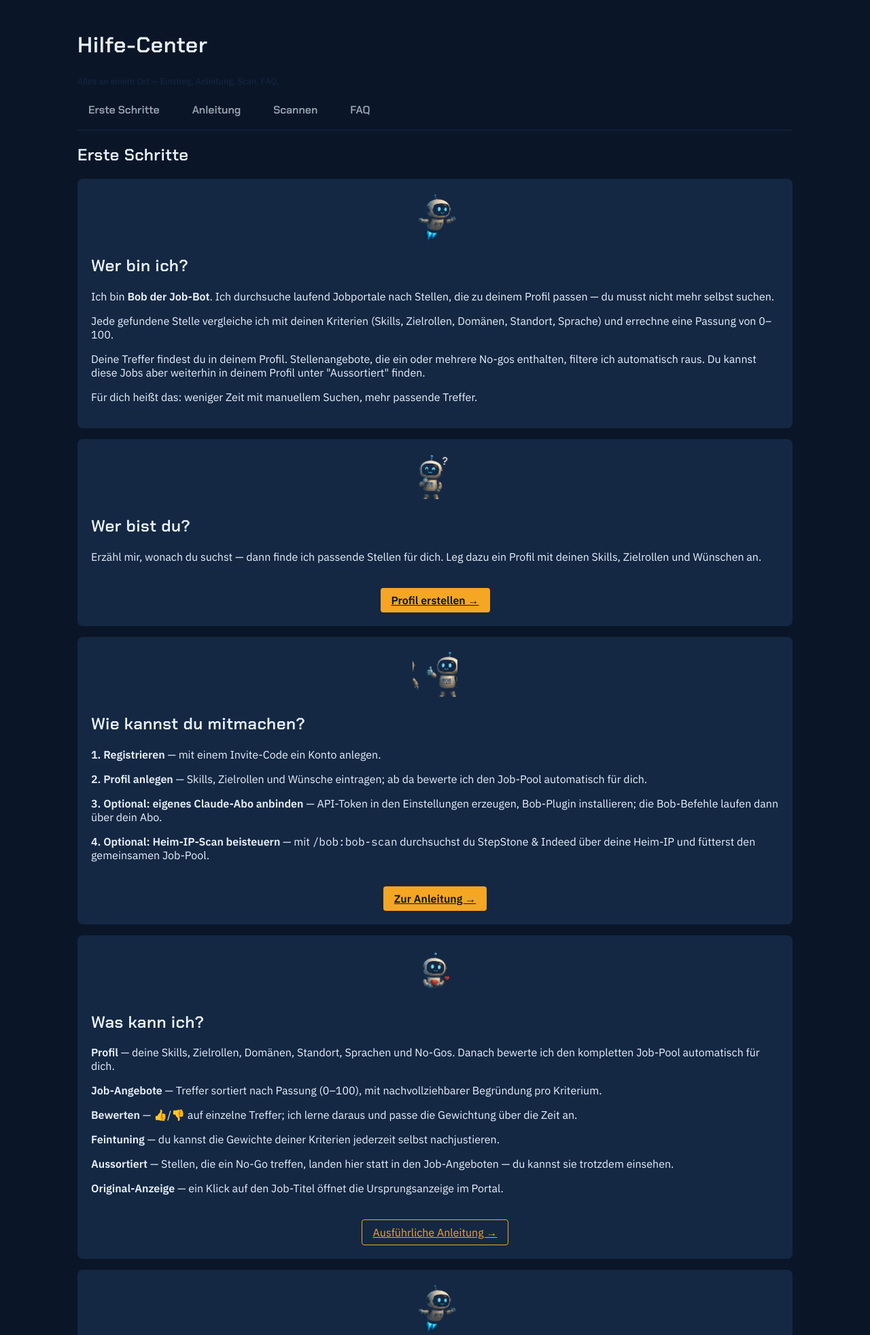
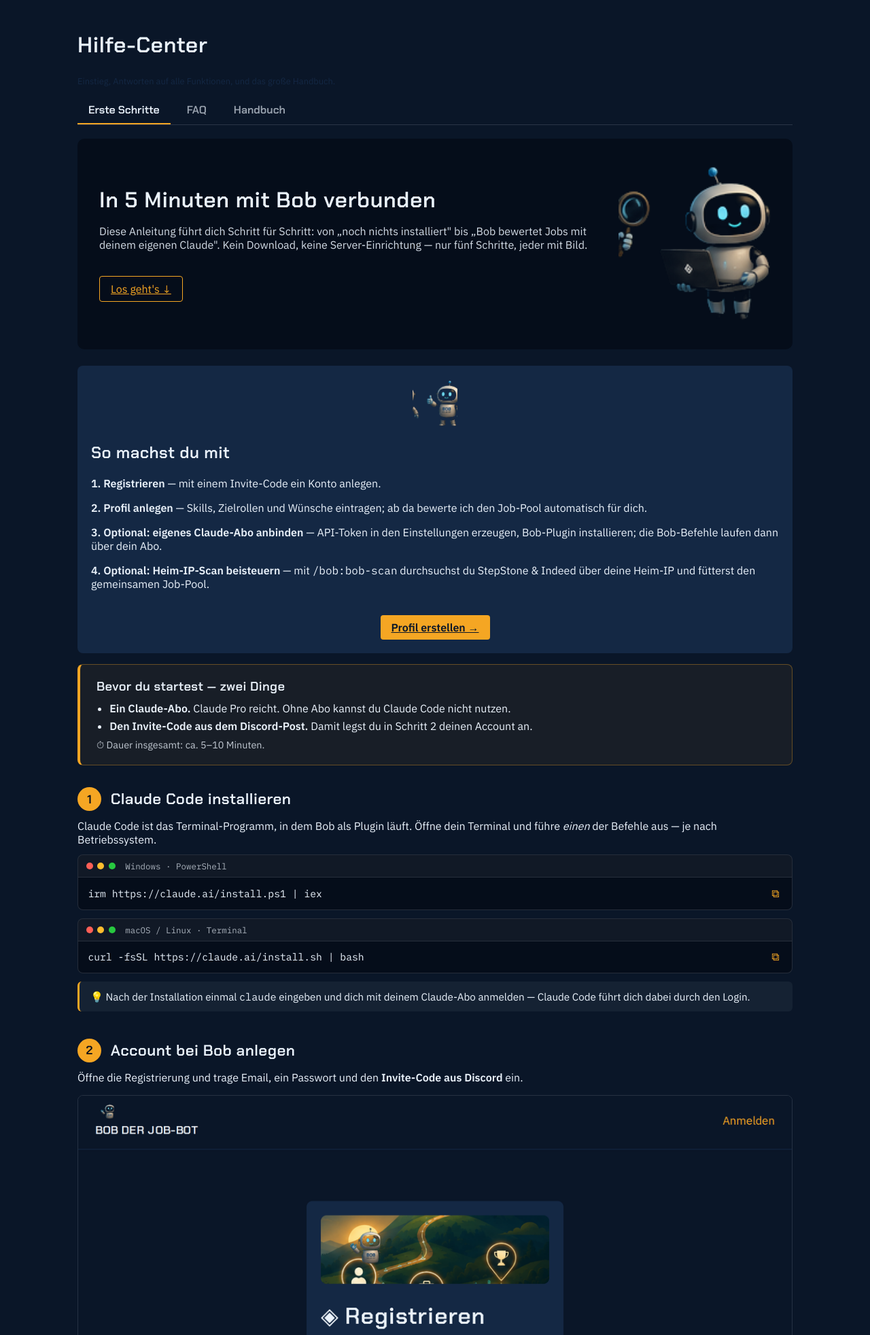
Before and after one commit to DJTJ9/job-scanner, a FastAPI app: page /hilfe in a window 1280 px wide. Shown: the part 82-2046 px from the top of the page at 68% size. Run offline with FastAPI, Linux system fonts and the light colour scheme; parts of the project's set-up code (start-up, migrations or seed data) failed here and were passed over.

Commit message:
feat(job-scanner): D3 hilfe.html Neuaufbau als Tab-Panels (Erste Schritte/FAQ/Handbuch)

```diff
--- a/jobscanner/web/templates/hilfe.html
+++ b/jobscanner/web/templates/hilfe.html
@@ -2,93 +2,17 @@
 {% block title %}Hilfe — Bob der Job-Bot{% endblock %}
 {% block content %}
 <h1>Hilfe-Center</h1>
-<p class="hinweis">Alles an einem Ort — Einstieg, Anleitung, Scan, FAQ.</p>
-<nav class="tabs">
-  <a class="tab" href="#erste-schritte">Erste Schritte</a>
-  <a class="tab" href="#anleitung">Anleitung</a>
-  <a class="tab" href="#scannen">Scannen</a>
-  <a class="tab" href="#faq">FAQ</a>
-</nav>
+<p class="hinweis">Einstieg, Antworten auf alle Funktionen, und das große Handbuch.</p>
 
-<section id="erste-schritte">
-<h2>Erste Schritte</h2>
+<div class="tab-bar" role="tablist">
+  <button type="button" class="tab tab-active" data-tab="erste-schritte" role="tab">Erste Schritte</button>
+  <button type="button" class="tab" data-tab="faq" role="tab">FAQ</button>
+  <button type="button" class="tab" data-tab="handbuch" role="tab">Handbuch</button>
+</div>
 
-<section class="panel onboarding-section">
-  <div class="onboarding-avatar-wrap">
-    <img class="bob-avatar ping" src="/static/img/bob/bob-pose-rakete.png" alt="Bob">
-  </div>
-  <h2>Wer bin ich?</h2>
-  <p>Ich bin <strong>Bob der Job-Bot</strong>. Ich durchsuche laufend Jobportale nach Stellen, die zu deinem Profil passen — du musst nicht mehr selbst suchen.</p>
-  <p>Jede gefundene Stelle vergleiche ich mit deinen Kriterien (Skills, Zielrollen, Domänen, Standort, Sprache) und errechne eine Passung von 0–100.</p>
-  <p>Deine Treffer findest du in deinem Profil. Stellenangebote, die ein oder mehrere No-gos enthalten, filtere ich automatisch raus. Du kannst diese Jobs aber weiterhin in deinem Profil unter "Aussortiert" finden.</p>
-  <p>Für dich heißt das: weniger Zeit mit manuellem Suchen, mehr passende Treffer.</p>
-</section>
+{# ---------- TAB 1: ERSTE SCHRITTE ---------- #}
+<section class="tab-panel tab-panel-active" data-tab-panel="erste-schritte">
 
-<section class="panel onboarding-section">
-  <div class="onboarding-avatar-wrap">
-    <img class="bob-avatar" src="/static/img/bob/bob-pose-frage.png" alt="Bob">
-  </div>
-  <h2>Wer bist du?</h2>
-  <p>Erzähl mir, wonach du suchst — dann finde ich passende Stellen für dich. Leg dazu ein Profil mit deinen Skills, Zielrollen und Wünschen an.</p>
-  <div class="onboarding-footer">
-    <a class="btn btn-primary" href="/wizard/new">Profil erstellen →</a>
-  </div>
-</section>
-
-<section class="panel onboarding-section">
-  <div class="onboarding-avatar-wrap">
-    <img class="bob-avatar" src="/static/img/bob/bob-pose-daumen-hoch.png" alt="Bob">
-  </div>
-  <h2>Wie kannst du mitmachen?</h2>
-  <p><strong>1. Registrieren</strong> — mit einem Invite-Code ein Konto anlegen.</p>
-  <p><strong>2. Profil anlegen</strong> — Skills, Zielrollen und Wünsche eintragen; ab da bewerte ich den Job-Pool automatisch für dich.</p>
-  <p><strong>3. Optional: eigenes Claude-Abo anbinden</strong> — API-Token in den Einstellungen erzeugen, Bob-Plugin installieren; die Bob-Befehle laufen dann über dein Abo.</p>
-  <p><strong>4. Optional: Heim-IP-Scan beisteuern</strong> — mit <code>/bob:bob-scan</code> durchsuchst du StepStone &amp; Indeed über deine Heim-IP und fütterst den gemeinsamen Job-Pool.</p>
-  <div class="onboarding-footer">
-    <a class="btn btn-primary" href="#anleitung">Zur Anleitung →</a>
-  </div>
-</section>
-</section>
-
-<section id="funktionen">
-<section class="panel onboarding-section">
-  <div class="onboarding-avatar-wrap">
-    <img class="bob-avatar" src="/static/img/bob/bob-pose-herz.png" alt="Bob">
-  </div>
-  <h2>Was kann ich?</h2>
-  <p><strong>Profil</strong> — deine Skills, Zielrollen, Domänen, Standort, Sprachen und No-Gos. Danach bewerte ich den kompletten Job-Pool automatisch für dich.</p>
-  <p><strong>Job-Angebote</strong> — Treffer sortiert nach Passung (0–100), mit nachvollziehbarer Begründung pro Kriterium.</p>
-  <p><strong>Bewerten</strong> — 👍/👎 auf einzelne Treffer; ich lerne daraus und passe die Gewichtung über die Zeit an.</p>
-  <p><strong>Feintuning</strong> — du kannst die Gewichte deiner Kriterien jederzeit selbst nachjustieren.</p>
-  <p><strong>Aussortiert</strong> — Stellen, die ein No-Go treffen, landen hier statt in den Job-Angeboten — du kannst sie trotzdem einsehen.</p>
-  <p><strong>Original-Anzeige</strong> — ein Klick auf den Job-Titel öffnet die Ursprungsanzeige im Portal.</p>
-  <div class="onboarding-footer">
-    <a class="btn btn-secondary" target="_blank" rel="noopener" href="https://djtj9.github.io/teach-lessons/job-scanner/job-scanner-nutzen/lessons/job-scanner-nutzen.html">Ausführliche Anleitung →</a>
-  </div>
-</section>
-
-<section class="panel onboarding-section">
-  <div class="onboarding-avatar-wrap">
-    <img class="bob-avatar ping" src="/static/img/bob/bob-pose-rakete.png" alt="Bob">
-  </div>
-  <h2>Wie ich arbeite</h2>
-  <p><strong>1. Ingestion</strong> — Jobportale (StepStone, Arbeitsagentur, Indeed, Stellenanzeigen.de) werden nach hinterlegten Such-Queries durchsucht.</p>
-  <p><strong>2. Extraktion &amp; Dedup</strong> — rohe Seiten werden in strukturierte Felder (Titel, Anforderungen, Gehalt, Standort) umgewandelt; ein Fingerabdruck verhindert doppelte Einträge über Portale hinweg.</p>
-  <p><strong>3. Storage</strong> — landet in SQLite, der einzigen Wahrheitsquelle des Systems.</p>
-  <p><strong>4. Scoring</strong> — jede Anzeige wird gegen die persönlichen Kriterien eines Profils bewertet (Skills, Zielrollen, Domänen, Standort, Sprache, No-Gos) und bekommt eine Punktzahl 0–100.</p>
-  <p><strong>5. Dashboard</strong> — die Web-Oberfläche zeigt die Treffer sortiert nach Score, mit nachvollziehbarer Begründung pro Kriterium.</p>
-  <p><strong>6. Feedback-Loop</strong> — Daumen hoch/runter auf einzelne Treffer fließen zurück: ein Claude-Agent analysiert die Bewertungsmuster und schlägt Anpassungen an den Kriterien-Gewichten vor.</p>
-  <p>
-    <span class="chip">Python</span><span class="chip">FastAPI</span><span class="chip">Jinja2</span><span class="chip">SQLite</span><span class="chip">Playwright</span><span class="chip">Firecrawl</span><span class="chip">Claude</span><span class="chip">Claude Agents</span><span class="chip">systemd</span><span class="chip">NocoDB</span><span class="chip">Caddy</span>
-  </p>
-  <div class="onboarding-footer">
-    <a class="btn btn-secondary" target="_blank" rel="noopener" href="https://djtj9.github.io/teach-lessons/job-scanner/job-scanner-erklaert/lessons/job-scanner-erklaert.html">Ausführliche Erklärung →</a>
-    <a class="link" href="#anleitung">Setup-Anleitung →</a>
-  </div>
-</section>
-</section>
-
-<section id="anleitung">
 <section class="anl-hero">
   <div class="anl-hero-text">
     <h1>In 5 Minuten mit Bob verbunden</h1>
@@ -98,6 +22,20 @@
     <a class="btn btn-secondary" href="#schritt-1">Los geht's ↓</a>
   </div>
   <img class="anl-hero-bild" src="/static/img/bob/bob-pose-laptop.png" alt="Bob mit Laptop">
+</section>
+
+<section class="panel onboarding-section">
+  <div class="onboarding-avatar-wrap">
+    <img class="bob-avatar" src="/static/img/bob/bob-pose-daumen-hoch.png" alt="Bob">
+  </div>
+  <h2>So machst du mit</h2>
+  <p><strong>1. Registrieren</strong> — mit einem Invite-Code ein Konto anlegen.</p>
+  <p><strong>2. Profil anlegen</strong> — Skills, Zielrollen und Wünsche eintragen; ab da bewerte ich den Job-Pool automatisch für dich.</p>
+  <p><strong>3. Optional: eigenes Claude-Abo anbinden</strong> — API-Token in den Einstellungen erzeugen, Bob-Plugin installieren; die Bob-Befehle laufen dann über dein Abo.</p>
+  <p><strong>4. Optional: Heim-IP-Scan beisteuern</strong> — mit <code>/bob:bob-scan</code> durchsuchst du StepStone &amp; Indeed über deine Heim-IP und fütterst den gemeinsamen Job-Pool.</p>
+  <div class="onboarding-footer">
+    <a class="btn btn-primary" href="/wizard/new">Profil erstellen →</a>
+  </div>
 </section>
 
 <div class="anl-prereq">
@@ -255,6 +193,22 @@
   <p><a class="btn btn-secondary" href="/anleitung/scan">🛰 Alles zum Scannen: die Scan-Anleitung</a></p>
 </section>
 
+<!-- SCAN-KARTEN -->
+<div class="cc-grid">
+  <a class="cc-card" href="/anleitung/scan">
+    <span class="cc-icon">🛰</span><span class="cc-label">Scan-Anleitung</span>
+    <span class="cc-desc">Heim-IP-Scan einrichten</span>
+  </a>
+  <a class="cc-card" href="/anleitung/keys">
+    <span class="cc-icon">🔑</span><span class="cc-label">API-Keys holen</span>
+    <span class="cc-desc">Adzuna/Jooble Schritt für Schritt</span>
+  </a>
+  <a class="cc-card" href="/scan">
+    <span class="cc-icon">🔍</span><span class="cc-label">Scan starten</span>
+    <span class="cc-desc">Befehle + letzter Scan-Stand</span>
+  </a>
+</div>
+
 <!-- DIAGRAMM -->
 <section class="anl-diagram-wrap">
   <h2>Wie Bob und dein Claude zusammenarbeiten</h2>
@@ -317,36 +271,40 @@
       <a class="link" href="https://github.com/DJTJ9/bob-member-kit" target="_blank" rel="noopener">bob-member-kit ↗</a>.</li>
   </ul>
 </section>
+
+<!-- CHECKLISTE -->
+<section class="anl-step anl-check-wrap">
+  <div class="anl-step-head">
+    <span class="anl-step-num">✓</span>
+    <h2>Geschafft? So sieht Erfolg aus</h2>
+  </div>
+  <ul class="anl-check">
+    <li>✅ <code>/plugin install bob@bob-kit</code> lief durch und fragte nach deinem Token.</li>
+    <li>✅ <code>/bob:bob-rescore</code> startet ohne „401" und läuft durch.</li>
+    <li>✅ In deinem Dashboard erscheinen bewertete Jobs.</li>
+  </ul>
+  <p class="anl-outro">Wenn alle drei Haken sitzen, bist du fertig — und jede Bewertung,
+    die du fährst, macht die Treffer für alle Member besser. 🚀</p>
+  <p><a class="btn btn-secondary" href="/">Zur Übersicht</a></p>
+</section>
 </section>
 
-<section id="scannen">
-  <h2>🛰 Scannen</h2>
-  <p>Eigene Scans über deine Heim-IP mit <code>/bob:bob-scan</code> — Schritt für
-    Schritt erklärt in der Scan-Anleitung; die kostenlosen API-Keys holst du dir
-    über die Key-Anleitung.</p>
-  <div class="cc-grid">
-    <a class="cc-card" href="/anleitung/scan">
-      <span class="cc-icon">🛰</span><span class="cc-label">Scan-Anleitung</span>
-      <span class="cc-desc">Heim-IP-Scan einrichten</span>
-    </a>
-    <a class="cc-card" href="/anleitung/keys">
-      <span class="cc-icon">🔑</span><span class="cc-label">API-Keys holen</span>
-      <span class="cc-desc">Adzuna/Jooble Schritt für Schritt</span>
-    </a>
-    <a class="cc-card" href="/scan">
-      <span class="cc-icon">🔍</span><span class="cc-label">Scan starten</span>
-      <span class="cc-desc">Befehle + letzter Scan-Stand</span>
-    </a>
-  </div>
-</section>
+{# ---------- TAB 2: FAQ ---------- #}
+<section class="tab-panel" data-tab-panel="faq">
+  <h2>Häufige Fragen — alle Funktionen</h2>
+  <h3 class="faq-gruppe">Profil &amp; Kriterien</h3>
+  <details class="anl-faq"><summary>Wie lege ich ein Profil an?</summary><p>Über den <a class="link" href="/wizard/new">Profil-Wizard</a>. <a class="link" href="/hilfe/handbuch#profil">Mehr →</a></p></details>
+  <details class="anl-faq"><summary>Was macht Feintuning?</summary><p>Du justierst die Gewichte deiner Kriterien. <a class="link" href="/feintuning">Zum Feintuning</a> · <a class="link" href="/hilfe/handbuch#profil">Mehr →</a></p></details>
 
-<section id="faq">
-<!-- FAQ -->
-<section class="anl-step">
-  <div class="anl-step-head">
-    <span class="anl-step-num">?</span>
-    <h2>Wenn etwas klemmt</h2>
-  </div>
+  <h3 class="faq-gruppe">Jobs &amp; Bewerten</h3>
+  <details class="anl-faq"><summary>Wie entsteht der Score 0–100?</summary><p>Jede Anzeige wird gegen deine Kriterien bewertet. <a class="link" href="/hilfe/handbuch#jobs">Mehr →</a></p></details>
+  <details class="anl-faq"><summary>Was bewirkt 👍 / 👎?</summary><p>Deine Votes trainieren Bobs Gewichtung. <a class="link" href="/hilfe/handbuch#jobs">Mehr →</a></p></details>
+
+  <h3 class="faq-gruppe">Scannen &amp; Befehle</h3>
+  <details class="anl-faq"><summary><code>/bob:bob-rescore</code> vs. <code>/bob:bob-scan</code>?</summary><p><strong>bob-rescore</strong> bewertet gute Treffer nach dem Lernen mit dem LLM neu (Tier mittel/hoch). <strong>bob-scan</strong> findet neue Jobs über deine Heim-IP und bewertet sie sofort deterministisch (gratis, keine Keys). <a class="link" href="/anleitung/scan">Scan-Anleitung</a> · <a class="link" href="/hilfe/handbuch#scannen">Mehr →</a></p></details>
+  <details class="anl-faq"><summary><code>/bob:bob-scan</code> sagt, es fehlen Keys</summary><p>Die eigene Suche braucht kostenlose Keys von Adzuna/Jooble. Nur bewerten? <code>/bob:bob-rescore</code>. <a class="link" href="/anleitung/keys">Keys holen</a></p></details>
+
+  <h3 class="faq-gruppe">Einstieg &amp; Fehler</h3>
 
   <details class="anl-faq">
     <summary>Fehler „401" / „Unauthorized" beim ersten Bob-Befehl</summary>
@@ -378,22 +336,18 @@
       Trag sie per <code>/plugin</code> in der Bob-Konfiguration ein. Nur bewerten willst
       du? Dann brauchst du sie nicht — nutze einfach <code>/bob:bob-rescore</code>.</p>
   </details>
+
+  <h3 class="faq-gruppe">Favoriten · Lernen · Konto · Sicherheit</h3>
+  <details class="anl-faq"><summary>Was sind Favoriten?</summary><p>Mit ★ markierte Jobs. <a class="link" href="/favoriten">Favoriten</a> · <a class="link" href="/hilfe/handbuch#jobs">Mehr →</a></p></details>
+  <details class="anl-faq"><summary>Wie lösche ich mein Konto / exportiere meine Daten?</summary><p>In den <a class="link" href="/einstellungen">Einstellungen</a>. <a class="link" href="/hilfe/handbuch#konto">Mehr →</a></p></details>
 </section>
 
-<!-- CHECKLISTE -->
-<section class="anl-step anl-check-wrap">
-  <div class="anl-step-head">
-    <span class="anl-step-num">✓</span>
-    <h2>Geschafft? So sieht Erfolg aus</h2>
-  </div>
-  <ul class="anl-check">
-    <li>✅ <code>/plugin install bob@bob-kit</code> lief durch und fragte nach deinem Token.</li>
-    <li>✅ <code>/bob:bob-rescore</code> startet ohne „401" und läuft durch.</li>
-    <li>✅ In deinem Dashboard erscheinen bewertete Jobs.</li>
-  </ul>
-  <p class="anl-outro">Wenn alle drei Haken sitzen, bist du fertig — und jede Bewertung,
-    die du fährst, macht die Treffer für alle Member besser. 🚀</p>
-  <p><a class="btn btn-secondary" href="/">Zur Übersicht</a></p>
-</section>
+{# ---------- TAB 3: HANDBUCH (Landing) ---------- #}
+<section class="tab-panel" data-tab-panel="handbuch">
+  <section class="panel">
+    <h2>📖 Das große Handbuch</h2>
+    <p>Alles zu jeder Funktion, sauber erklärt: Profil · Jobs · Scannen · Konto · und mehr.</p>
+    <p><a class="btn btn-primary" href="/hilfe/handbuch">Zum vollständigen Handbuch →</a></p>
+  </section>
 </section>
 {% endblock %}
```
Also changed, not shown: tests/test_web_hilfe.py (+14 -6 lines).
